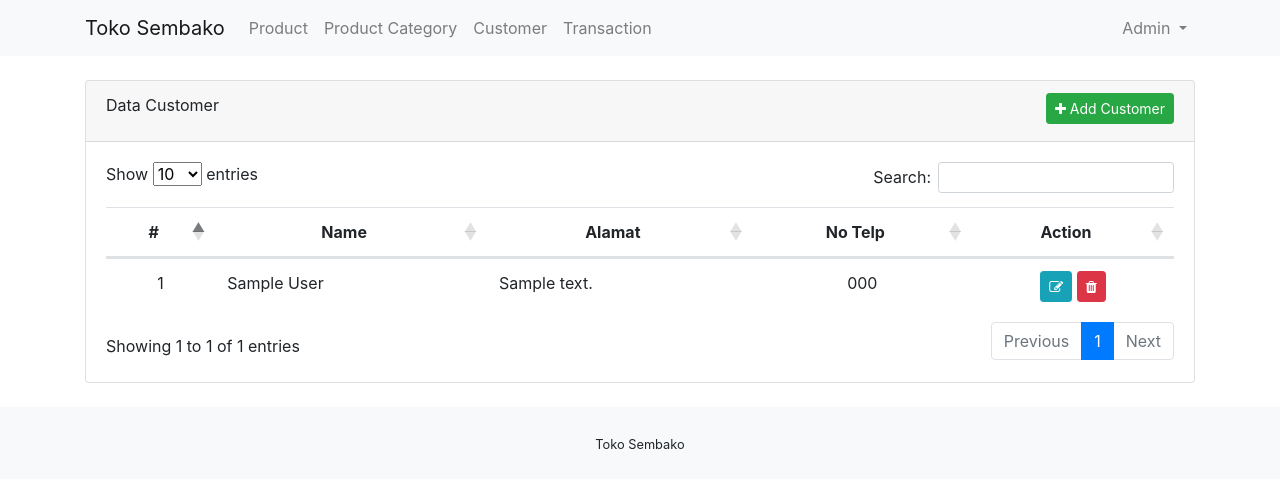
After one commit to syarifuddinahmads/toko-sembako, a CodeIgniter app: page /database/customer/list in a window 1280 px wide. The commit adds this page. Shown: the top 489 px of the page. Run offline with CodeIgniter, Linux system fonts and the light colour scheme; the visitor is signed in with stand-in values (Sample User, id 1); tables that the repository leaves empty hold one stand-in row (values such as "Sample post"); some libraries are stand-ins or nearby versions.

Commit message:
customer

```diff
--- a/application/config/routes.php
+++ b/application/config/routes.php
@@ -73,3 +73,15 @@ $route['product/category/update'] = 'ProductCategoryController/updateCategoryPro
 $route['login'] = 'LoginController/loginView';
 $route['login/process'] = 'LoginController/doLogin';
 $route['logout'] = 'LoginController/logout';
+
+// Transaction
+$route['transaction/list'] = 'TransactionController/listTransaction';
+$route['transaction/add'] = 'TransactionController/addTransaction';
+
+// product
+$route['customer/list'] = 'CustomerController/listCustomer';
+$route['customer/add'] = 'CustomerController/addCustomer';
+$route['customer/save'] = 'CustomerController/saveCustomer';
+$route['customer/edit'] = 'CustomerController/editCustomer';
+$route['customer/delete'] = 'CustomerController/deleteCustomer';
+$route['customer/update'] = 'CustomerController/updateCustomer';
--- /dev/null
+++ b/application/controllers/CustomerController.php
@@ -0,0 +1,87 @@
+<?php
+
+
+class CustomerController extends CI_Controller
+{
+	function __construct()
+	{
+		parent::__construct();
+		if($this->session->userdata('status') != "login"){
+			redirect(base_url("login"));
+		}
+		$this->load->model('CustomerModel');
+		$this->load->library('form_validation');
+	}
+
+	// untuk menampilkan data customer
+	public function listCustomer()
+	{
+
+		$data['customers'] = $this->CustomerModel->getAllCustomer();
+
+		return $this->load->view('customer/list_customer',$data);
+	}
+
+	// untuk load halaman tambah customer
+	public function addCustomer()
+	{
+		return $this->load->view('customer/add_customer');
+	}
+
+	// untuk simpan data
+	public function saveCustomer()
+	{
+		$customer = $this->CustomerModel;
+		$validation = $this->form_validation;
+		$validation->set_rules($customer->rules());
+
+		if ($validation->run()){
+			$customer->saveCustomer();
+			$this->session->set_flashdata('success','Save Customer Success...');
+			return  redirect('customer/list');
+		}else{
+			return $this->load->view('customer/add_customer');
+		}
+
+
+	}
+
+	// untuk load halaman edit customer
+	public function editCustomer(){
+		$id = $this->input->get('id',true);
+		$data['customer'] = $this->CustomerModel->getCustomerById($id);
+		return $this->load->view('customer/edit_customer',$data);
+	}
+
+
+	// untuk hapus data
+	public function deleteCustomer()
+	{
+		$post = $this->input->post();
+		$deleteCustomer = $this->CustomerModel->deleteCustomer($post['id']);
+		if (!empty($deleteCustomer)){
+			$this->session->set_flashdata('success','Delete Customer Success...');
+		}else{
+			$this->session->set_flashdata('error','Delete Customer Failed...');
+		}
+		return  redirect('customer/list');
+	}
+
+	// untuk update data
+	public function updateCustomer(){
+		$Customer = $this->CustomerModel;
+		$validation = $this->form_validation;
+		$validation->set_rules($Customer->rules());
+
+		if ($validation->run()){
+			$Customer->updateCustomer();
+			$this->session->set_flashdata('success','Update Customer Success...');
+			return  redirect('customer/list');
+		}else{
+			$post = $this->input->post();
+			$data['customer'] = $this->CustomerModel->getCustomerById($post['id']);
+			return $this->load->view('customer/edit?id='.$post['id']);
+		}
+
+	}
+}
--- a/application/models/CustomerModel.php
+++ b/application/models/CustomerModel.php
@@ -6,7 +6,7 @@ class CustomerModel extends CI_Model
 	private $_table = 'm_customer';
 	public $name;
 	public $alamat;
-	public $noTelp;
+	public $no_telp;
 
 	public function getAllCustomer()
 	{
@@ -17,4 +17,46 @@ class CustomerModel extends CI_Model
 	{
 		return $this->db->get_where($this->_table,array("id"=>$id))->row();
 	}
+
+	public function rules()
+	{
+		return array(
+			array(
+				'field' => 'name',
+				'label' => 'Name',
+				'rules' => 'required'
+			),
+			array(
+				'field' => 'alamat',
+				'label' => 'Alamat',
+				'rules' => 'required'
+			),
+			array(
+				'field' => 'no_telp',
+				'label' => 'No Telp',
+				'rules' => 'required'
+			)
+		);
+	}
+
+	public function saveCustomer(){
+		$post = $this->input->post();
+		$this->name = $post['name'];
+		$this->alamat = $post['alamat'];
+		$this->no_telp = $post['no_telp'];
+		$this->created_at = date('Y-m-d H:i:s');
+		return $this->db->insert($this->_table,$this);
+	}
+
+	public function deleteCustomer($id){
+		return $this->db->delete($this->_table,array("id" => $id));
+	}
+
+	public function updateCustomer(){
+		$post = $this->input->post();
+		$this->name = $post['name'];
+		$this->alamat = $post['alamat'];
+		$this->no_telp = $post['no_telp'];
+		return $this->db->update($this->_table,$this,array("id" => $post['id']));
+	}
 }
--- /dev/null
+++ b/application/views/customer/list_customer.php
@@ -0,0 +1,58 @@
+<?php
+defined('BASEPATH') OR exit('No direct script access allowed');
+	$this->load->view('partials/header');
+?>
+
+<div class="container mt-4 mb-4">
+	<div class="card">
+		<div class="card-header">
+			<div class="row">
+				<div class="col-md-8">
+					<div class="card-title">Data Customer</div>
+				</div>
+				<div class="col-md-4">
+					<div class="text-right">
+				<a href="<?php echo site_url('customer/add')?>" class="btn btn-sm btn-success"><i class="fa fa-plus"></i> Add Customer</a>
+			</div>
+				</div>
+			</div>
+		</div>
+		<div class="card-body">
+			<table class="table" id="tableCustomer">
+			<thead>
+				<tr>
+					<th class="text-center">#</th>
+					<th class="text-center">Name</th>
+					<th class="text-center">Alamat</th>
+					<th class="text-center">No Telp</th>
+					<th class="text-center">Action</th>
+				</tr>
+			</thead>
+			<tbody>
+				<?php foreach ($customers as $key => $p) { ?>
+					<tr>
+						<td class="text-center"><?php echo $key+1 ?></td>
+						<td><?php echo $p->name ?></td>
+						<td class="text-left"><?php echo $p->alamat ?></td>
+						<td class="text-center"><?php echo $p->no_telp ?></td>
+						<td class="text-center">
+							<a href="<?php echo site_url('customer/edit?id='.$p->id)?>" class="btn btn-sm btn-info"><i class="fa fa-edit"></i></a>
+							<a href="javascript:void(0)" class="btn btn-sm btn-danger btnDeleteCustomer" data-id="<?php echo $p->id ?>"><i class="fa fa-trash"></i></a>
+						</td>
+					</tr>
+				<?php } ?>
+			</tbody>
+		</table>
+		</div>
+	</div>
+</div>
+
+<div class="d-none">
+	<form id="formDeleteCustomer" action="<?php echo site_url('customer/delete')?>" method="post" enctype="multipart/form-data">
+		<input type="hidden" name="id" id="idCustomerDelete">
+	</form>
+</div>
+
+<?php
+	$this->load->view('partials/footer');
+?>
--- a/application/views/partials/footer.php
+++ b/application/views/partials/footer.php
@@ -11,6 +11,7 @@
 <script src="https://cdn.datatables.net/1.10.23/js/jquery.dataTables.min.js"></script>
 <script src="https://cdn.datatables.net/1.10.23/js/dataTables.bootstrap4.min.js"></script>
 <script type="text/javascript" src="<?php echo base_url('assets/js/product.js')?>"></script>
+<script type="text/javascript" src="<?php echo base_url('assets/js/customer.js')?>"></script>
 
 </body>
 </body>
--- a/application/views/partials/menu.php
+++ b/application/views/partials/menu.php
@@ -14,7 +14,10 @@
 			<a class="nav-link" href="<?php echo site_url('product/category/list') ?>">Product Category</a>
 		</li>
 		<li class="nav-item">
-			<a class="nav-link" href="<?php echo site_url('product/category/list') ?>">Transaction</a>
+			<a class="nav-link" href="<?php echo site_url('customer/list') ?>">Customer</a>
+		</li>
+		<li class="nav-item">
+			<a class="nav-link" href="<?php echo site_url('transaction/list') ?>">Transaction</a>
 		</li>
     </ul>
 	  <ul class="navbar-nav ml-auto">
--- /dev/null
+++ b/assets/js/customer.js
@@ -0,0 +1,30 @@
+$(document).ready(function () {
+
+	// Customer & Customer Category Datatable Initiator
+	$('#tableCustomer').DataTable();
+
+	// Customer & Customer Category Delete
+	$('#tableCustomer').on('click','.btnDeleteCustomer',function () {
+		let id = $(this).data('id');
+		$('#idCustomerDelete').val(id);
+		swal({
+			title: "Are you sure?",
+			text: "Delete this item from list ?",
+			icon: "warning",
+			buttons: true,
+			dangerMode: true,
+		})
+			.then((willDelete) => {
+				if (willDelete) {
+					$('#formDeleteCustomer').submit();
+					swal("Item is deleted from list...", {
+						icon: "success",
+					});
+				} else {
+					swal("Delete Canceled !","Item was cancel delete...",'warning',{
+						icon: "info",
+					});
+				}
+			});
+	})
+})
```
Also changed, not shown: application/controllers/TransactionController.php (+14 -0 lines), application/views/customer/add_customer.php (added, +51 -0 lines), application/views/customer/edit_customer.php (added, +52 -0 lines), application/views/transaction/add_transaction.php (added, +85 -0 lines), application/views/transaction/list_transaction.php (added, +52 -0 lines), application/views/welcome_message.php (+7 -1 lines).
